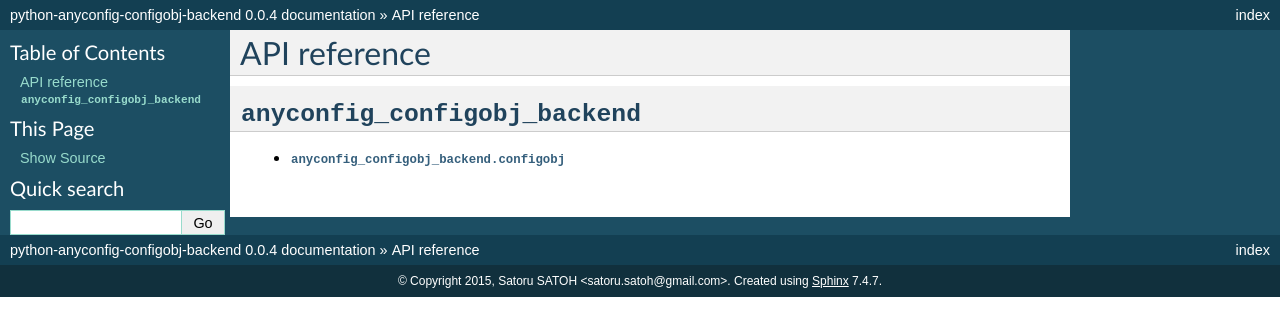
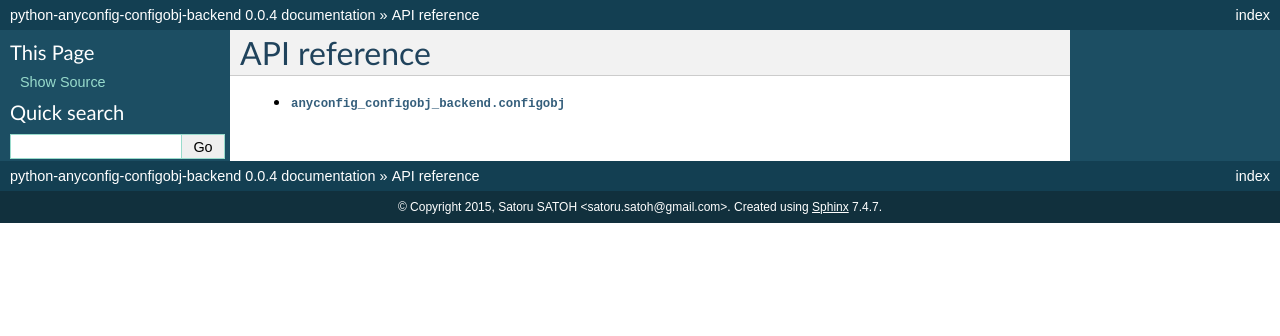
Before and after one commit to ssato/python-anyconfig-configobj-backend, a Sphinx documentation site: the page built from docs/api.rst, in a window 1280 px wide. Shown: the top 336 px of the page. Built offline with Sphinx 7.4.7, drawn with Linux system fonts in a browser that asks for light colours.

```diff
--- a/docs/api.configobj.rst
+++ b/docs/anyconfig_configobj_backend.configobj.rst
@@ -1,8 +1,11 @@
+
 :mod:`anyconfig_configobj_backend.configobj`
-===============================================
+----------------------------------------------
 
 .. automodule:: anyconfig_configobj_backend.configobj
    :members:
+   :special-members:
+   :private-members:
    :undoc-members:
    :show-inheritance:
 
--- a/docs/api.rst
+++ b/docs/api.rst
@@ -2,11 +2,8 @@
 API reference
 =================
 
-:mod:`anyconfig_configobj_backend`
-====================================
-
 .. toctree::
 
-   api.configobj
+   anyconfig_configobj_backend.configobj
 
 .. vim:sw=2:ts=2:et:
```
